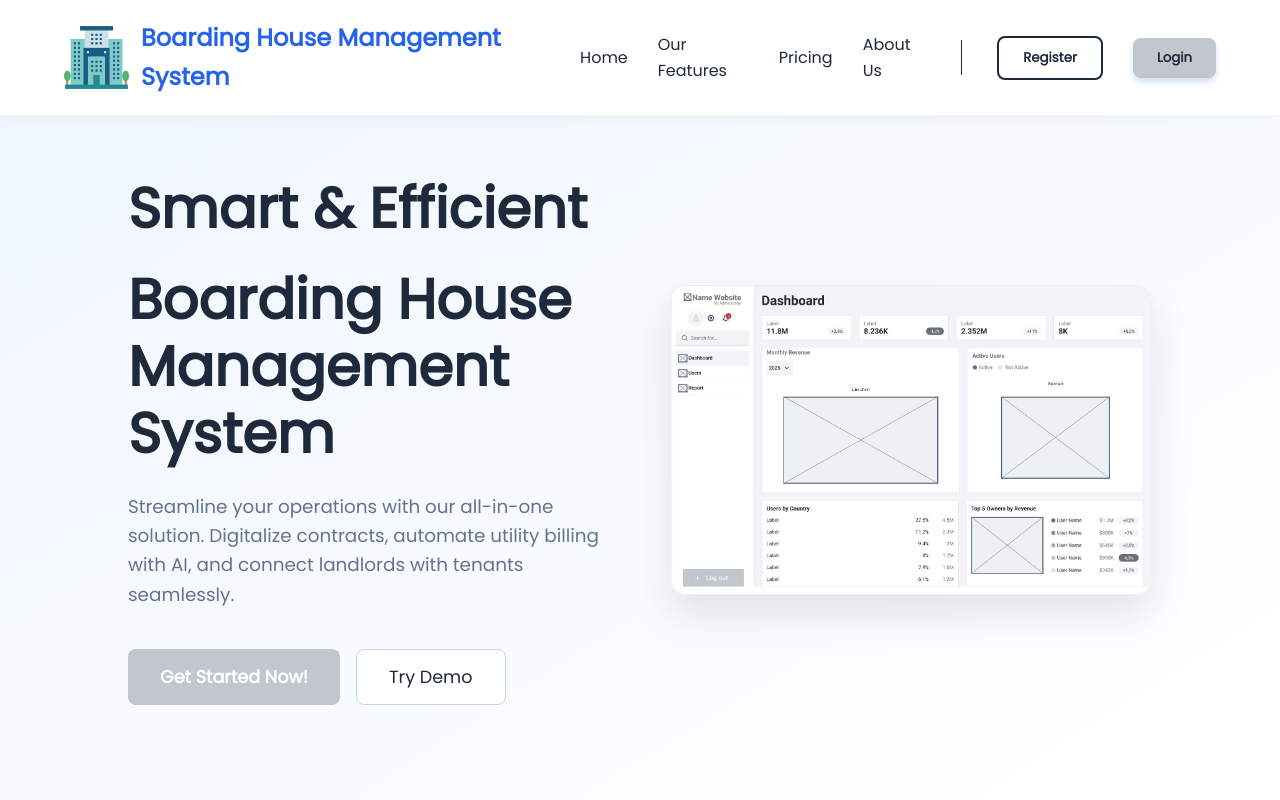
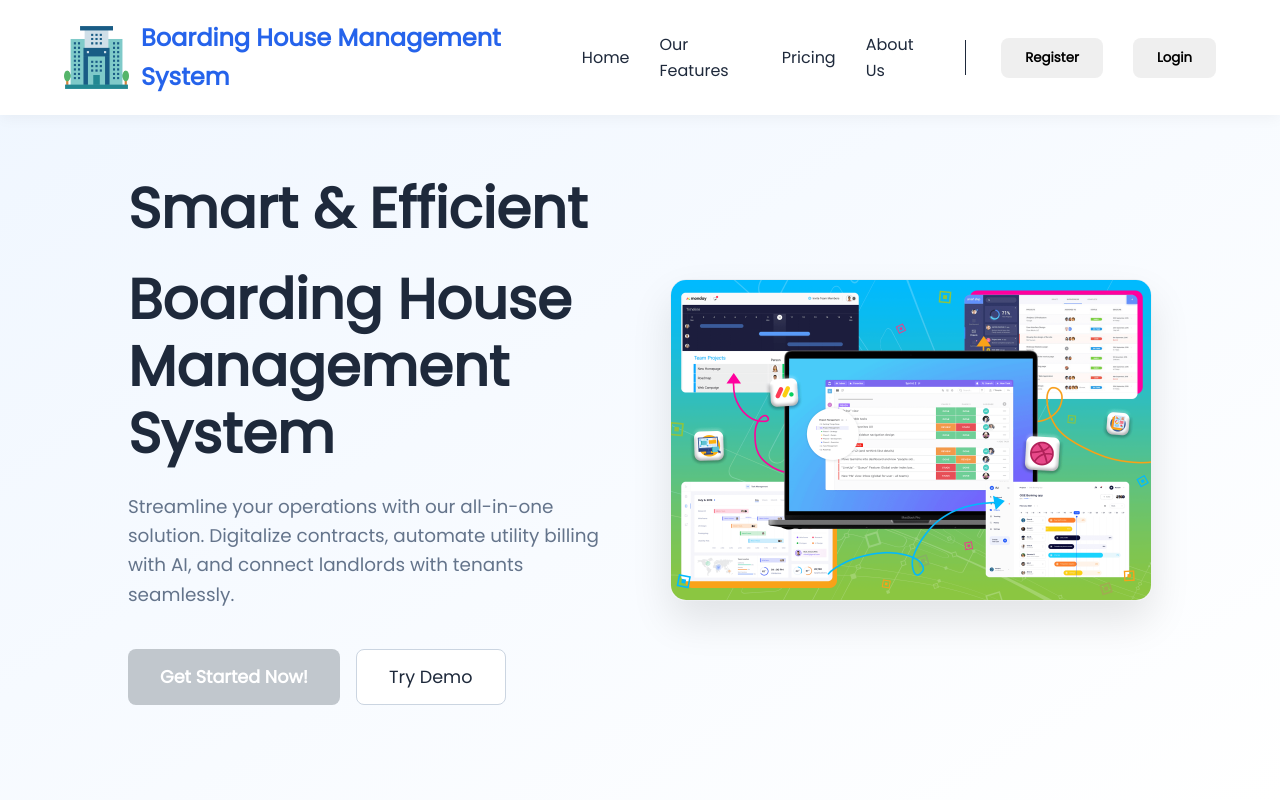
Before and after one commit to DinhGH/BHMS, a React (Vite) app in the folder client/: page / in a window 1280 px wide. Shown: the top 800 px of the page. Built offline with nearby package versions, Linux system fonts and the light colour scheme; no server answers.

Commit message:
update img on hero and update btn reg

```diff
--- a/client/src/pages/LandingPage/components/hero.jsx
+++ b/client/src/pages/LandingPage/components/hero.jsx
@@ -14,7 +14,7 @@ export default function Hero(){
           </div>
         </div>
         <div className="hero-image">
-          <img src="/images/hero-banner.jpg" alt="Dashboard Preview" className='hero-img'/>
+          <img src="/images/hr-bnr.webp" alt="Dashboard Preview" className='hero-img'/>
         </div>
       </header>
     )
--- a/client/src/pages/LandingPage/landing-page.css
+++ b/client/src/pages/LandingPage/landing-page.css
@@ -70,16 +70,11 @@
   background-color: var(--secondary);
   margin: 0 5px;
 }
-.btn-reg {
-  background: transparent;
-  color: var(--secondary);
-  border: 2px solid var(--secondary);
-}
-
-.btn-login {
+.btn-login .btn-reg {
   background: var(--xam-btn);
   color: var(--secondary);
   box-shadow: 0 4px 6px rgba(37, 99, 235, 0.2);
+
 }
 
 .btn-reg:hover{
```
Also changed, not shown: client/public/images/hr-bnr.webp (added).
